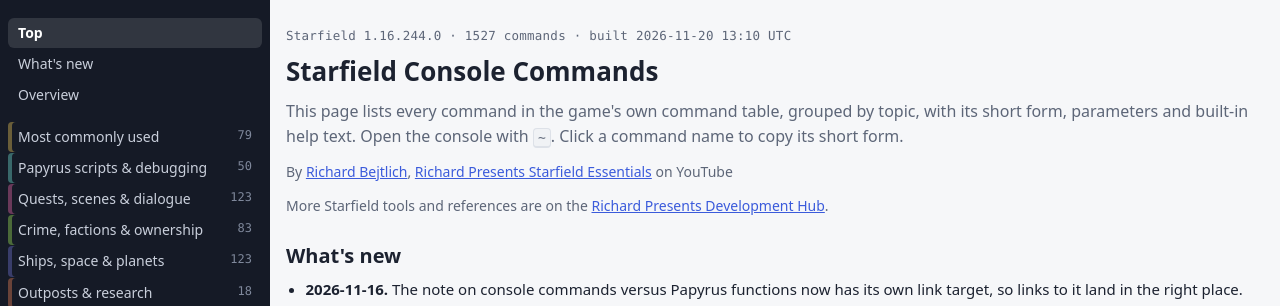
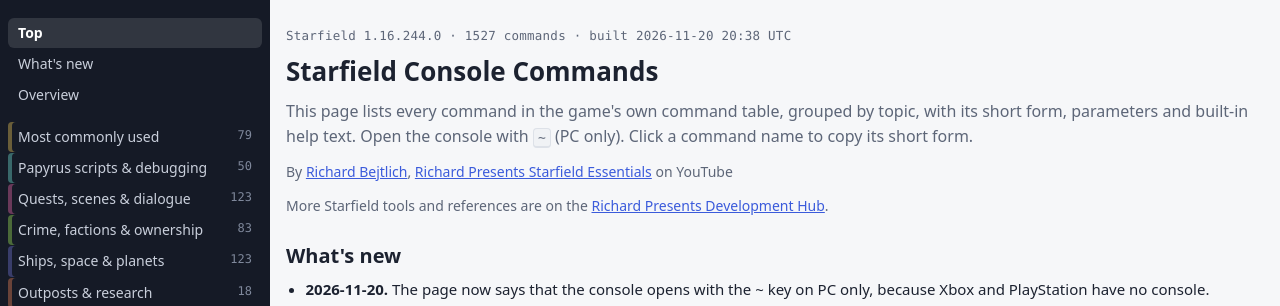
Before and after one commit to taosecurity/starfield-console-commands, a plain HTML site: page index.html in a window 1280 px wide. Shown: the top 306 px of the page. Drawn offline with Linux system fonts and the light colour scheme.

Commit message:
Rebuild console-commands: build 2026-11-20 20:38 UTC
I am the developer, and Claude is the programmer.

Co-Authored-By: Claude Sonnet 5.5 <noreply@anthropic.com>

```diff
--- a/index.html
+++ b/index.html
@@ -160,16 +160,17 @@ footer { font-size: 13px; color: var(--muted); border-top: 1px solid var(--line)
 </ul></nav>
 <main>
 <header id="top">
-  <p class="eyebrow">Starfield 1.16.244.0 &middot; 1527 commands &middot; built 2026-11-20 13:10 UTC</p>
+  <p class="eyebrow">Starfield 1.16.244.0 &middot; 1527 commands &middot; built 2026-11-20 20:38 UTC</p>
   <h1>Starfield Console Commands</h1>
   <p class="lede">This page lists every command in the game's own command table, grouped by topic, with its short form, parameters and built-in help text.
-  Open the console with <kbd>~</kbd>. Click a command name to copy its short form.</p>
+  Open the console with <kbd>~</kbd> (PC only). Click a command name to copy its short form.</p>
   <p class="byline">By <a href="https://github.com/taosecurity" target="_blank" rel="noopener">Richard Bejtlich</a>, <a href="https://www.youtube.com/@RichardBejtlich" target="_blank" rel="noopener">Richard Presents Starfield Essentials</a> on YouTube</p>
   <p class="byline">More Starfield tools and references are on the <a href="https://taosecurity.github.io/">Richard Presents Development Hub</a>.</p>
 </header>
 <section id="news" class="about">
   <h2>What's new</h2>
   <ul>
+    <li><strong>2026-11-20.</strong> The page now says that the console opens with the ~ key on PC only, because Xbox and PlayStation have no console.</li>
     <li><strong>2026-11-16.</strong> The note on console commands versus Papyrus functions now has its own link target, so links to it land in the right place.</li>
     <li><strong>2026-11-11.</strong> The page now finds 144 more commands that set themselves up when the game starts, for 570 console commands and 968 script commands in all.</li>
     <li><strong>2026-11-11.</strong> The Most commonly used group now includes ToggleFlyCam (tfc), QuickSave and QuickLoad.</li>
@@ -360,7 +361,7 @@ footer { font-size: 13px; color: var(--muted); border-top: 1px solid var(--line)
 <section id="about" class="about">
   <h2>How to use</h2>
   <ul>
-    <li>Open the console with <kbd>~</kbd>. Type the full name or the short form; upper and lower case work the same.</li>
+    <li>Open the console with <kbd>~</kbd> (PC only). Type the full name or the short form; upper and lower case work the same.</li>
     <li><strong>Target</strong> commands work on the selected reference. Click an object or person while the console is open, or put a prefix in front, e.g. <code>player.additem</code>.</li>
     <li>In the Parameters column, <code>&lt;Name&gt;</code> is required and <code>[Name]</code> is optional. Items, NPCs and quests are given by FormID or editor ID. For quests and globals from light plugins (ESL-flagged) the console often can't find the editor ID, so use the FormID.</li>
     <li>Every command has an example. The values are real IDs from Starfield.esm (listed under <a href="#ids">Example IDs</a>), but the examples were not run in the game: they show a valid shape, and a command can still refuse a value that makes no sense for it. File names such as <code>TestSave01</code> or <code>MyMod.esm</code> stand for your own.</li>
```
